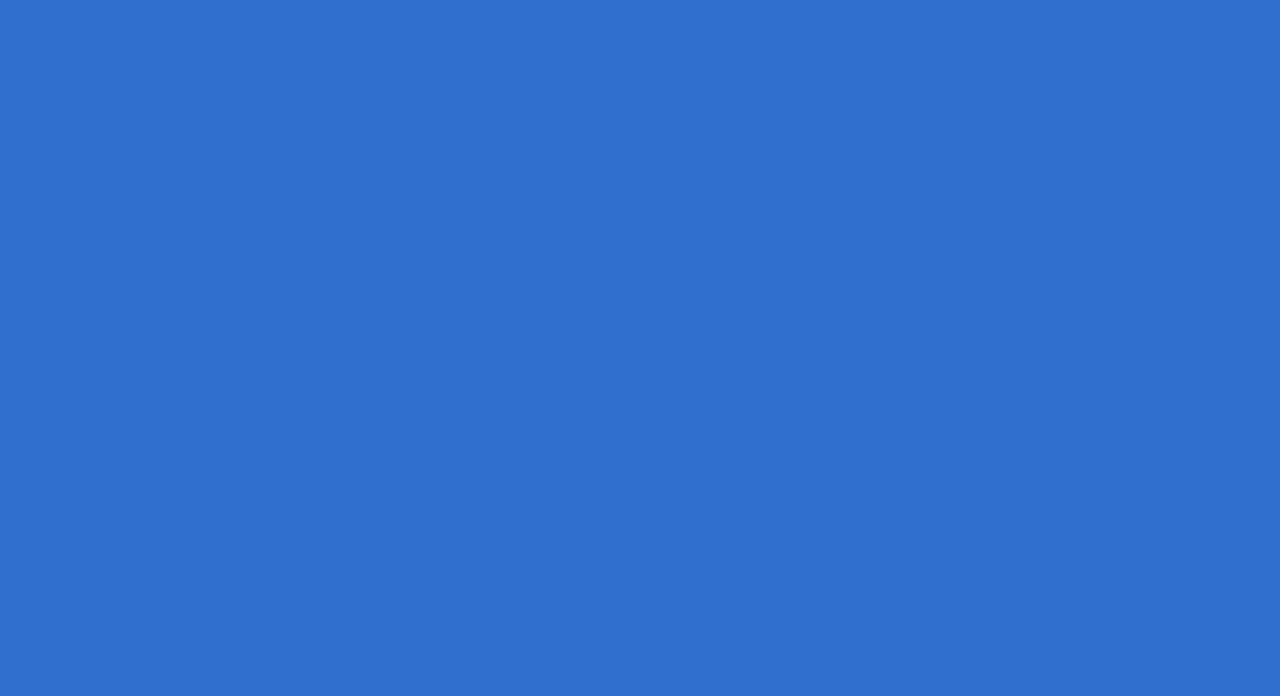
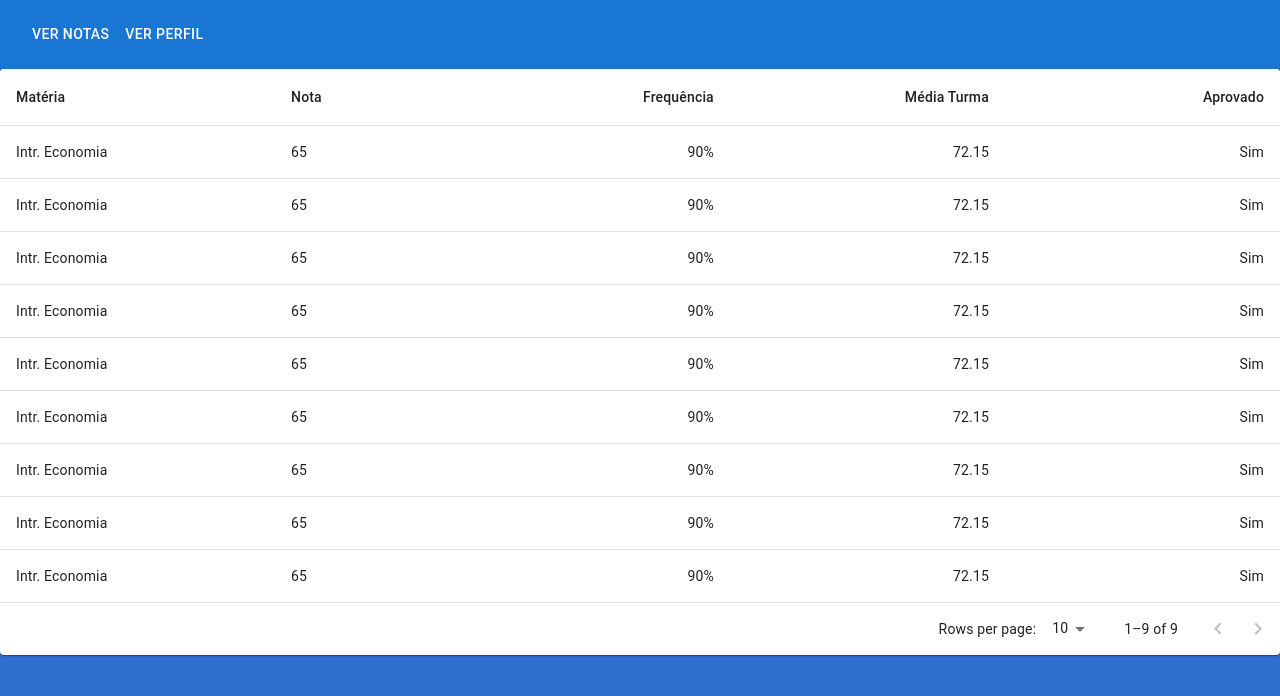
Before and after one commit to victorluizskt/sistema-academico, a React (Create React App) app in the folder smo-frontend/: page /home in a window 1280 px wide. Before the commit this address had no page. Shown: the top 696 px of the page. Built offline with nearby package versions, Linux system fonts and the light colour scheme.

Commit message:
Criando tabela e começando a criação da tabela

```diff
--- a/smo-frontend/package.json
+++ b/smo-frontend/package.json
@@ -9,6 +9,7 @@
     "@testing-library/jest-dom": "^5.16.4",
     "@testing-library/react": "^13.3.0",
     "@testing-library/user-event": "^13.5.0",
+    "axios": "^0.27.2",
     "react": "^18.1.0",
     "react-dom": "^18.1.0",
     "react-router-dom": "^6.3.0",
--- a/smo-frontend/src/App.js
+++ b/smo-frontend/src/App.js
@@ -1,5 +1,6 @@
 import LoginUser from './common/components/Templates/Login';
 import RegisterUser from './common/components/Templates/RegisterUser';
+import HomePage from './common/components/Templates/HomePage';
 import { Routes, Route } from 'react-router-dom';
 
 import './App.css';
@@ -10,6 +11,7 @@ function App() {
     <Routes>
       <Route path='/login' element={<LoginUser/>} />
       <Route path='/register' element={<RegisterUser />} />
+      <Route path='/home' element={<HomePage />} />
     </Routes>
   )
 }
--- /dev/null
+++ b/smo-frontend/src/common/components/Organism/Header/index.jsx
@@ -0,0 +1,76 @@
+/* eslint-disable no-unused-vars */
+import React from 'react';
+import AppBar from '@mui/material/AppBar';
+import Box from '@mui/material/Box';
+import Typography from '@mui/material/Typography';
+import Menu from '@mui/material/Menu';
+import Container from '@mui/material/Container';
+import Button from '@mui/material/Button';
+import MenuItem from '@mui/material/MenuItem';
+import { ContainerBody } from './styled';
+
+const Header = () => {
+  const pagesStudent = ['Ver notas', 'Ver perfil'];
+  const pagesTeacher = ['Cadastrar notas', 'Ver turma'];
+  const [anchorElNav, setAnchorElNav] = React.useState(null);
+  const [typeUser, setTypeUser] = React.useState('aluno');
+
+  // Vamos precisar ter um contexto global para pegar qual tipo de usuário logado no sistema
+  const returnTypeUser = () => {
+    if(typeUser === 'aluno') return pagesStudent;
+    return pagesTeacher;
+  };
+  const handleCloseNavMenu = () => {
+    setAnchorElNav(null);
+  };
+
+  const pages = returnTypeUser();
+
+  return (
+    <>
+    <AppBar position="static">
+      <Container maxWidth="xl">
+          <Box sx={{ flexGrow: 1, display: { xs: 'flex', md: 'none' } }}>
+            <Menu
+              id="menu-appbar"
+              anchorEl={anchorElNav}
+              anchorOrigin={{
+                vertical: 'bottom',
+                horizontal: 'left',
+              }}
+              keepMounted
+              transformOrigin={{
+                vertical: 'top',
+                horizontal: 'left',
+              }}
+              open={Boolean(anchorElNav)}
+              onClose={handleCloseNavMenu}
+              sx={{
+                display: { xs: 'block', md: 'none' },
+              }}
+            >
+              {pages.map((page) => (
+                <MenuItem key={page} onClick={handleCloseNavMenu}>
+                  <Typography textAlign="center">{page}</Typography>
+                </MenuItem>
+              ))}
+            </Menu>
+          </Box>
+          <Box sx={{ flexGrow: 1, display: { xs: 'none', md: 'flex' } }}>
+            {pages.map((page) => (
+              <Button
+                key={page}
+                onClick={handleCloseNavMenu}
+                sx={{ my: 2, color: 'white', display: 'block' }}
+              >
+                {page}
+              </Button>
+            ))}
+          </Box>
+      </Container>
+    </AppBar>
+    </>
+  )
+}
+
+export default Header;
--- /dev/null
+++ b/smo-frontend/src/common/components/Organism/Header/styled.js
@@ -0,0 +1,5 @@
+import styled from 'styled-components';
+
+export const ContainerBody = styled.div`
+  background-color: #FFF;
+`;
--- a/smo-frontend/src/common/components/Organism/Login/index.jsx
+++ b/smo-frontend/src/common/components/Organism/Login/index.jsx
@@ -21,8 +21,12 @@ import RadioButton from '../../Molecules/RadioButton';
 const Login = () => {
   const navigate = useNavigate();
   const [typeUser, setTypeUser] = useState('');
-  console.log(typeUser)
+  // tirar o true e fazer uma verificação no banco
+  const [logged, setLogged] = useState(true);
 
+  const signIn = () => {
+    if(logged) return navigate('/home');
+  }
   return (
     <Card width="275px" height="450px">
       <Label>
@@ -32,7 +36,7 @@ const Login = () => {
           <LabelContainer>
             <TextField id="login" label="Usuário" variant="outlined" />
             <TextField id="login" label="Senha" variant="outlined" type="password" />
-            <Button variant="contained">Entrar</Button>
+            <Button onClick={() => signIn()} variant="contained">Entrar</Button>
           </LabelContainer>
           <Button
             onClick={() => navigate('/register')}
--- a/smo-frontend/src/common/components/Organism/Register/index.jsx
+++ b/smo-frontend/src/common/components/Organism/Register/index.jsx
@@ -4,6 +4,8 @@ import { Title, Label, LabelContainer } from './styled';
 import {
   TextField,
   Button,
+  MenuItem,
+  Select
 } from '@mui/material';
 import Card from '../../Molecules/Card'
 import RadioButton from '../../Molecules/RadioButton';
@@ -11,6 +13,15 @@ import RadioButton from '../../Molecules/RadioButton';
 
 const RegisterUser = () => {
   const [typeUser, setTypeUser] = useState('');
+  const [age, setAge] = React.useState('');
+  const courses = [
+    {value: 1, course: 'Eng. Computação'},
+    {value: 2, course: 'Direto' },
+    {value: 3, course: 'Administração'}
+  ]
+  const handleChange = (event) => {
+    setAge(event.target.value);
+  };
 
   return (
     <Card width="275px" height="500px">
@@ -29,15 +40,21 @@ const RegisterUser = () => {
               variant="outlined"
               type="password"
             />
-            <TextField
-              id="repeatPassword"
-              label="Repetir senha"
+            <Select
+              labelId="demo-simple-select-label"
+              id="demo-simple-select"
+              value={age}
+              label="Curso"
               variant="outlined"
-              type="password"
-            />
+              onChange={handleChange}
+            >
+              <MenuItem value={10}>Eng. Computação</MenuItem>
+              <MenuItem value={20}>Administração</MenuItem>
+              <MenuItem value={30}>Direito</MenuItem>
+            </Select>
             <TextField
               id="phoneNumber"
-              label="Telefone"
+              label="Matrícula"
               variant="outlined"
               type="phoneNumber"
             />
--- /dev/null
+++ b/smo-frontend/src/common/components/Organism/Table/index.jsx
@@ -0,0 +1,116 @@
+import * as React from 'react';
+import Paper from '@mui/material/Paper';
+import Table from '@mui/material/Table';
+import TableBody from '@mui/material/TableBody';
+import TableCell from '@mui/material/TableCell';
+import TableContainer from '@mui/material/TableContainer';
+import TableHead from '@mui/material/TableHead';
+import TablePagination from '@mui/material/TablePagination';
+import TableRow from '@mui/material/TableRow';
+
+const columns = [
+  { id: 'matter', label: 'Matéria', minWidth: 170 },
+  { id: 'nota', label: 'Nota', minWidth: 100 },
+  {
+    id: 'frequency',
+    label: 'Frequência',
+    minWidth: 170,
+    align: 'right',
+    format: (value) => value.toLocaleString('en-US'),
+  },
+  {
+    id: 'middleClass',
+    label: 'Média Turma',
+    minWidth: 170,
+    align: 'right',
+    format: (value) => value.toLocaleString('en-US'),
+  },
+  {
+    id: 'approved',
+    label: 'Aprovado',
+    minWidth: 170,
+    align: 'right',
+    format: (value) => value.toFixed(2),
+  },
+];
+
+function createData(matter, nota, frequency, middleClass, approved) {
+  return { matter, nota, frequency, middleClass, approved };
+}
+
+const rows = [
+  createData('Intr. Economia', '65', '90%', '72.15', 'Sim'),
+  createData('Intr. Economia', '65', '90%', '72.15', 'Sim'),
+  createData('Intr. Economia', '65', '90%', '72.15', 'Sim'),
+  createData('Intr. Economia', '65', '90%', '72.15', 'Sim'),
+  createData('Intr. Economia', '65', '90%', '72.15', 'Sim'),
+  createData('Intr. Economia', '65', '90%', '72.15', 'Sim'),
+  createData('Intr. Economia', '65', '90%', '72.15', 'Sim'),
+  createData('Intr. Economia', '65', '90%', '72.15', 'Sim'),
+  createData('Intr. Economia', '65', '90%', '72.15', 'Sim'),
+];
+
+export default function TableContainerStudent() {
+  const [page, setPage] = React.useState(0);
+  const [rowsPerPage, setRowsPerPage] = React.useState(10);
+
+  const handleChangePage = (event, newPage) => {
+    setPage(newPage);
+  };
+
+  const handleChangeRowsPerPage = (event) => {
+    setRowsPerPage(+event.target.value);
+    setPage(0);
+  };
+
+  return (
+    <Paper sx={{ width: '100%', overflow: 'hidden' }}>
+      <TableContainer sx={{ maxHeight: '90%' }}>
+        <Table stickyHeader aria-label="sticky table">
+          <TableHead>
+            <TableRow>
+              {columns.map((column) => (
+                <TableCell
+                  key={column.id}
+                  align={column.align}
+                  style={{ minWidth: column.minWidth }}
+                >
+                  {column.label}
+                </TableCell>
+              ))}
+            </TableRow>
+          </TableHead>
+          <TableBody>
+            {rows
+              .slice(page * rowsPerPage, page * rowsPerPage + rowsPerPage)
+              .map((row) => {
+                return (
+                  <TableRow hover role="checkbox" tabIndex={-1} key={row.code}>
+                    {columns.map((column) => {
+                      const value = row[column.id];
+                      return (
+                        <TableCell key={column.id} align={column.align}>
+                          {column.format && typeof value === 'number'
+                            ? column.format(value)
+                            : value}
+                        </TableCell>
+                      );
+                    })}
+                  </TableRow>
+                );
+              })}
+          </TableBody>
+        </Table>
+      </TableContainer>
+      <TablePagination
+        rowsPerPageOptions={[10, 25, 100]}
+        component="div"
+        count={rows.length}
+        rowsPerPage={rowsPerPage}
+        page={page}
+        onPageChange={handleChangePage}
+        onRowsPerPageChange={handleChangeRowsPerPage}
+      />
+    </Paper>
+  );
+}
--- /dev/null
+++ b/smo-frontend/src/common/components/Templates/HomePage/index.jsx
@@ -0,0 +1,14 @@
+import React from 'react';
+import Header from '../../Organism/Header';
+import Table from '../../Organism/Table';
+
+const HomePage = () => {
+  return (
+    <>
+      <Header />
+      <Table />
+    </>
+  )
+}
+
+export default HomePage;
```
Also changed, not shown: smo-frontend/src/utils/api.js (added, +8 -0 lines), smo-frontend/src/repositories/repository.js (added), smo-frontend/src/services/services.js (added), 1 other file (tests, documents, lock files or other folders).
